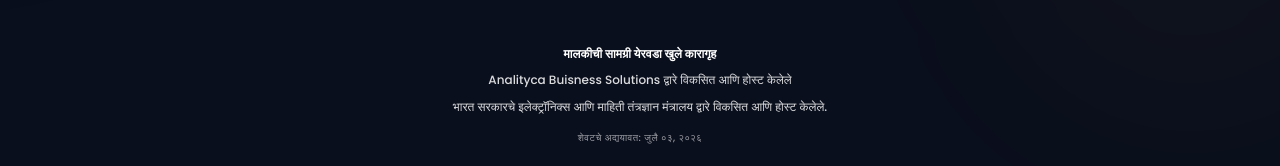
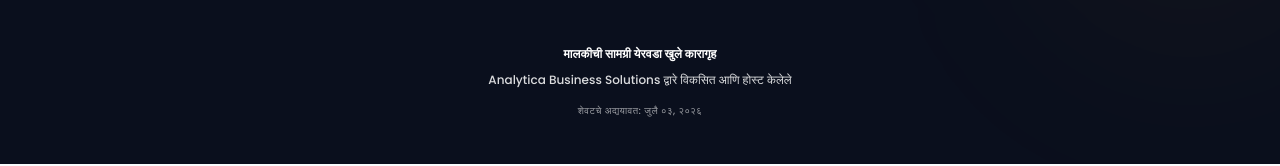
Before and after one commit to Prathmesh2602/MahaPrisons, a React (Vite) app in the folder web/: page / in a window 1280 px wide. Shown: the part 5638-5804 px from the top of the page. Built offline with nearby package versions, Linux system fonts and the light colour scheme; a web font is replaced by a local one.

Commit message:
commit footer changes

```diff
--- a/web/src/components/Footer.jsx
+++ b/web/src/components/Footer.jsx
@@ -113,14 +113,10 @@
             </div>
             <div className="font-medium text-white/85">
               {language === 'mr'
-                ? 'Analityca Buisness Solutions द्वारे विकसित आणि होस्ट केलेले'
-                : 'Developed and hosted by Analityca Buisness Solutions'}
+                ? 'Analytica Business Solutions द्वारे विकसित आणि होस्ट केलेले'
+                : 'Developed and hosted by Analytica Business Solutions'}
             </div>
-            <div className="font-medium text-white/85">
-              {language === 'mr'
-                ? 'भारत सरकारचे इलेक्ट्रॉनिक्स आणि माहिती तंत्रज्ञान मंत्रालय द्वारे विकसित आणि होस्ट केलेले.'
-                : 'Ministry of Electronics & Information Technology, Government of India.'}
-            </div>
+
             <div className="mt-1.5 text-[9.5px] font-medium text-white/60 uppercase tracking-wider">
               {language === 'mr' ? 'शेवटचे अद्ययावत: जुलै ०३, २०२६' : 'Last Updated: Jul 03, 2026'}
             </div>
```
